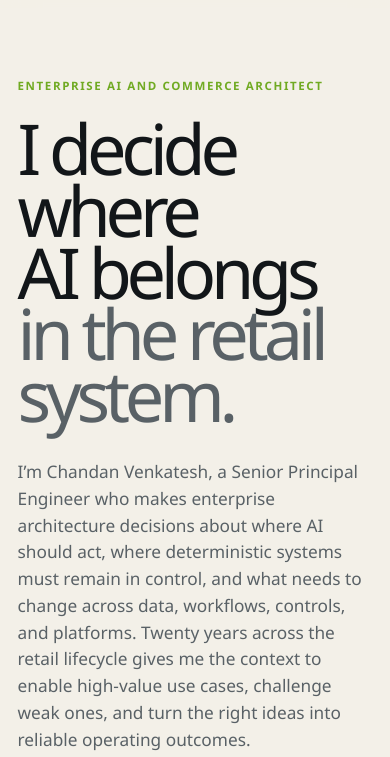
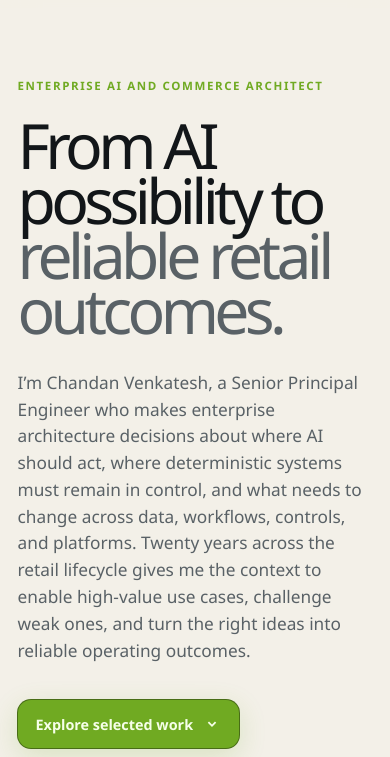
Before and after one commit to chandanvenkatesh07/chandan-portfolio, a plain HTML site: page index.html in a window 390 px wide. Shown: the part 58-815 px from the top of the page. Drawn offline with Linux system fonts and the light colour scheme.

Commit message:
refactor: position hero around reliable outcomes

```diff
--- a/index.html
+++ b/index.html
@@ -106,8 +106,8 @@
         <div class="hero-copy">
           <p class="eyebrow hero-eyebrow reveal">Enterprise AI and Commerce Architect</p>
           <h1 class="reveal reveal-delay-1">
-            I decide where AI belongs
-            <span>in the retail system.</span>
+            From AI possibility to
+            <span>reliable retail outcomes.</span>
           </h1>
           <p class="hero-summary reveal reveal-delay-2">
             I’m Chandan Venkatesh, a Senior Principal Engineer who makes enterprise architecture decisions about where AI should act, where deterministic systems must remain in control, and what needs to change across data, workflows, controls, and platforms. Twenty years across the retail lifecycle gives me the context to enable high-value use cases, challenge weak ones, and turn the right ideas into reliable operating outcomes.
--- a/styles.css
+++ b/styles.css
@@ -2057,7 +2057,7 @@ html[data-theme="light"] .profile-photo-shell img {
   }
 
   .hero h1 {
-    font-size: clamp(3.6rem, 18vw, 6.2rem);
+    font-size: clamp(3.4rem, 16vw, 5.6rem);
   }
 
   .hero-profile {
```
